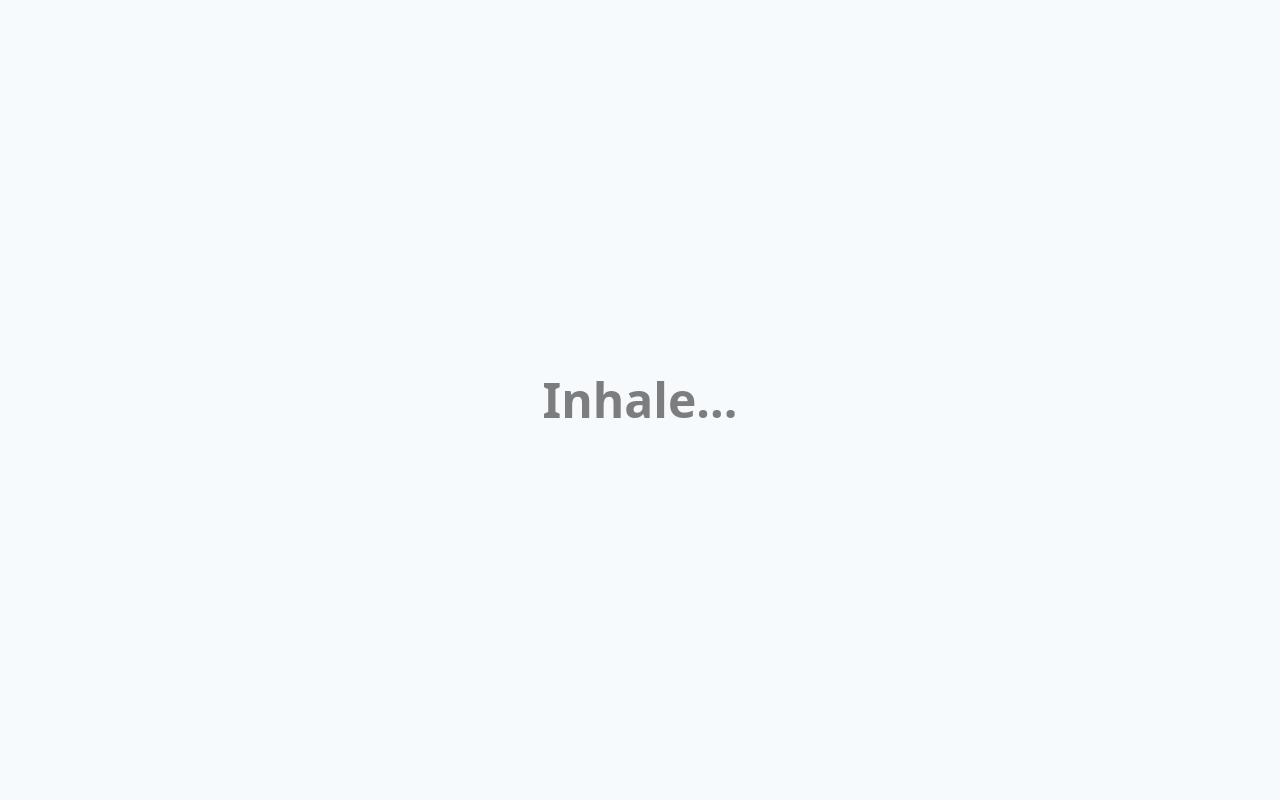
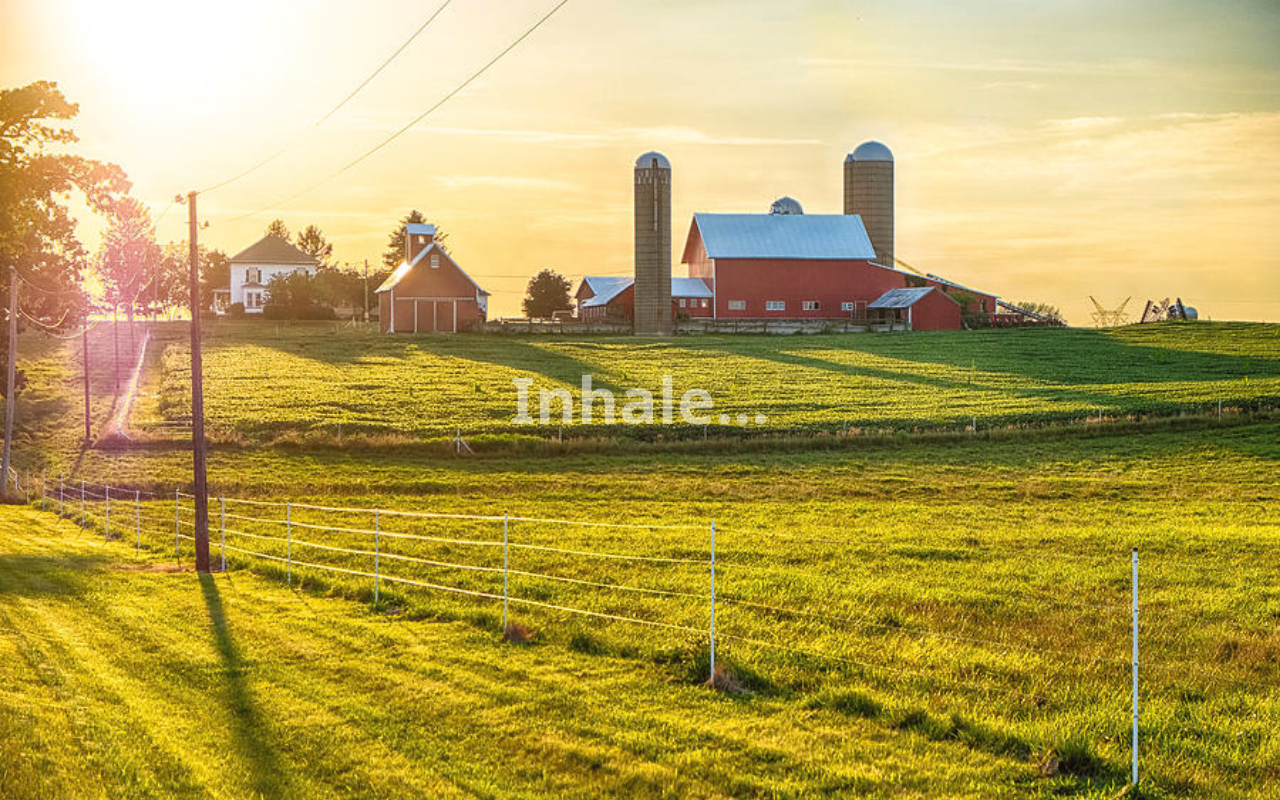
Before and after one commit to git-pixel22/peacehub, a website: page sections/rooms/sunrise.html in a window 1280 px wide. Drawn offline with Linux system fonts and the light colour scheme.

Commit message:
adds sunrise room

```diff
--- a/sections/rooms/sunrise.html
+++ b/sections/rooms/sunrise.html
@@ -7,7 +7,10 @@
     <link rel="stylesheet" href="../../output.css">
     <style>
         body {
-            background-color: #f7fafc;
+            background: url('../../backgrounds/sunrise.jpg');
+            background-repeat: no-repeat;
+            overflow: hidden;
+            background-size: cover;
         }
         .container {
             display: flex;
@@ -16,8 +19,9 @@
             height: 100vh;
         }
         .meditation-text {
-            font-size: 3rem;
+            font-size: 4rem;
             text-align: center;
+            color: white;
         }
     </style>
 </head>
@@ -26,7 +30,7 @@
         <div class="meditation-text animate-pulse font-semibold" id="meditationText">Inhale...</div>
     </div>
 
-    <audio id="backgroundMusic" src="path/to/peaceful_music.mp3" loop></audio>
+    <audio id="backgroundMusic" src="../../sounds/sunrise.mp3" loop></audio>
 
     <script>
         const textElement = document.getElementById('meditationText');
```
Also changed, not shown: sections/rooms.html (+1 -1 lines), sections/rooms/forest.html (+1 -1 lines), backgrounds/sunrise.jpg (added), 1 other file.
